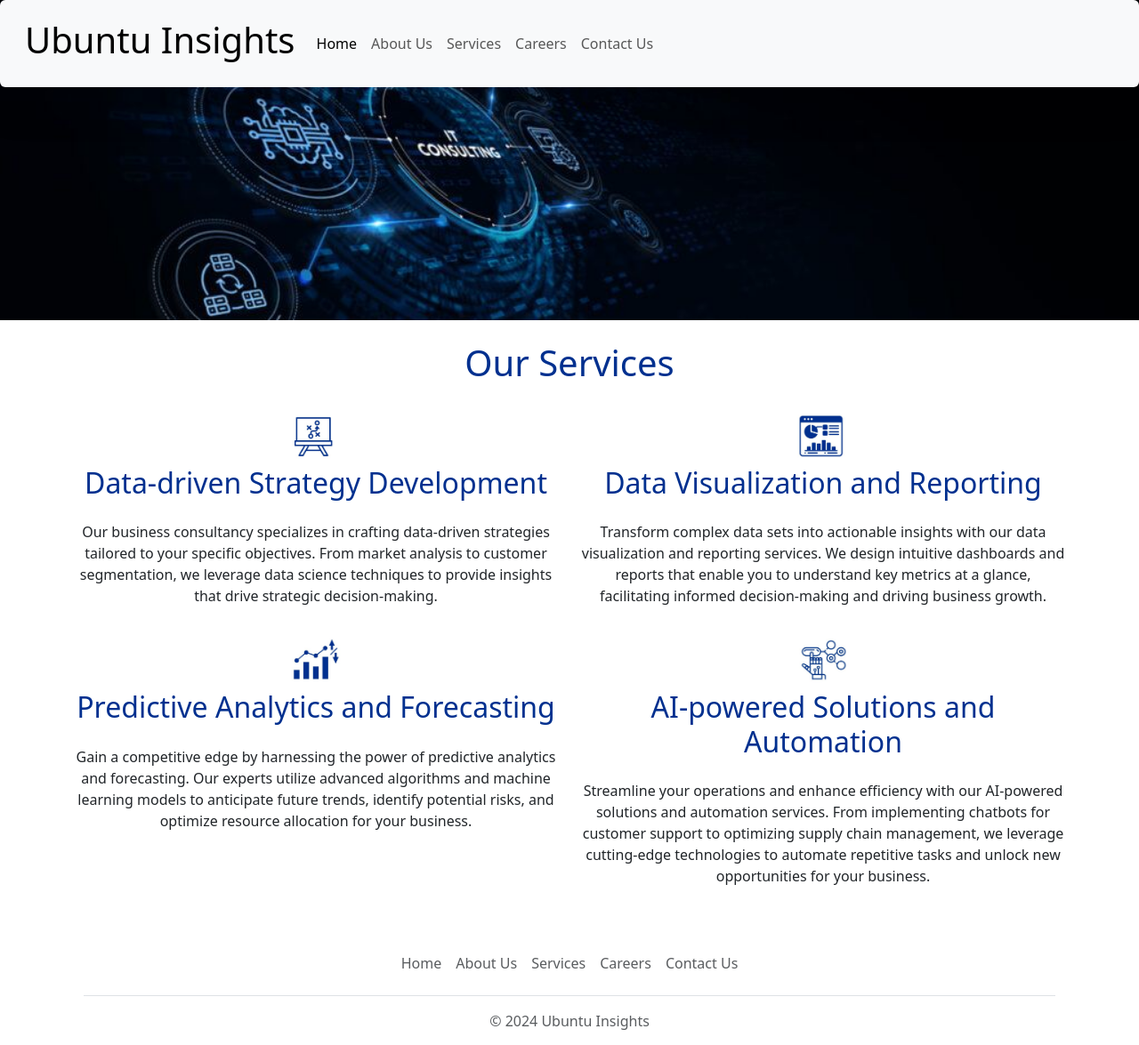
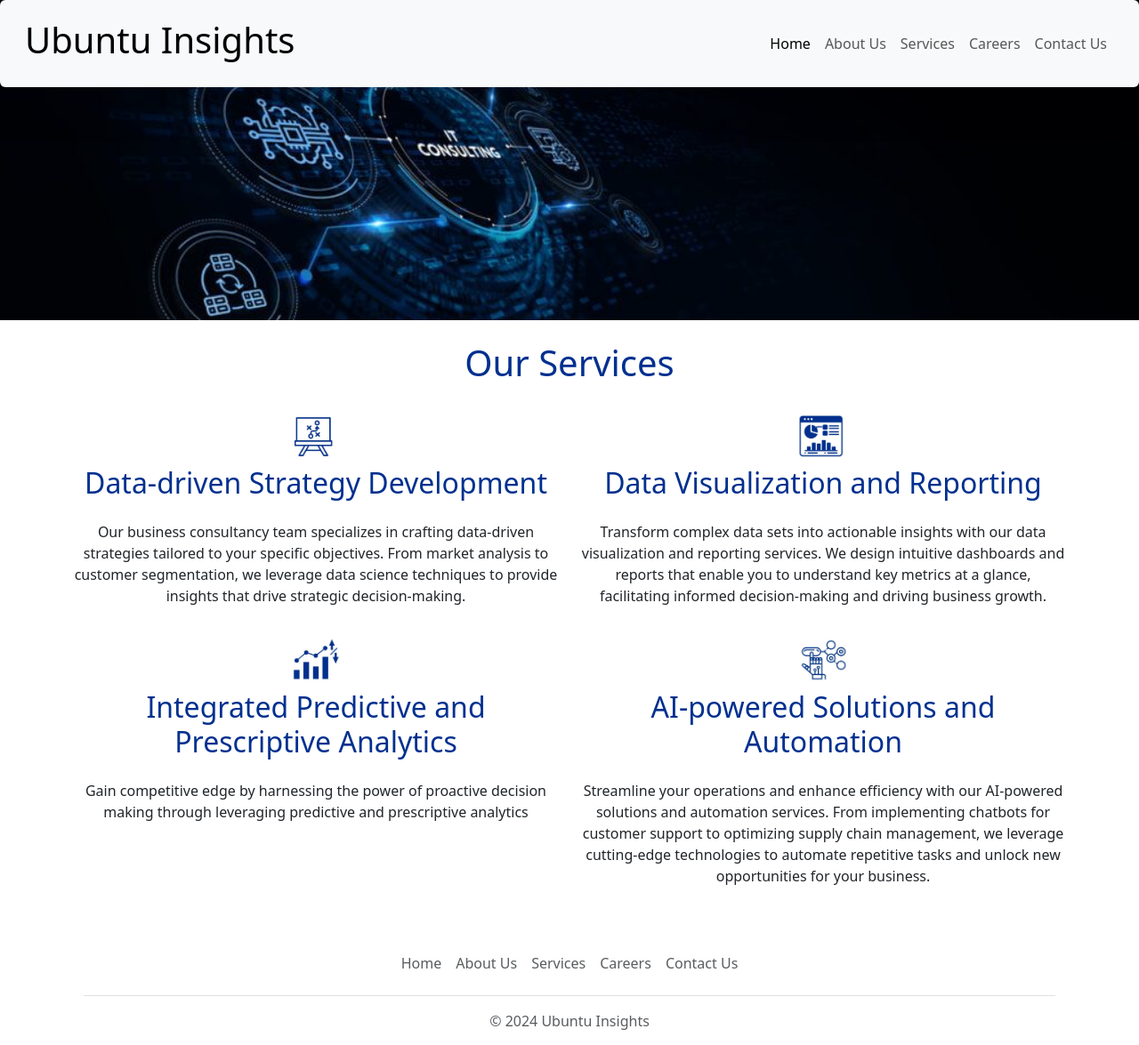
Before and after one commit to Matshisela/ubuntu-insights-website, a Flask app: page /services in a window 1280 px wide. Shown: the top 1175 px of the page at 89% size. Run offline with Flask 3, Linux system fonts and the light colour scheme.

Commit message:
first_changes

```diff
--- a/templates/nav.html
+++ b/templates/nav.html
@@ -4,7 +4,7 @@
     <button class="navbar-toggler" type="button" data-bs-toggle="collapse" data-bs-target="#navbarNavDropdown" aria-controls="navbarNavDropdown" aria-expanded="false" aria-label="Toggle navigation">
       <span class="navbar-toggler-icon"></span>
     </button>
-    <div class="collapse navbar-collapse" id="navbarNavDropdown">
+    <div class="collapse navbar-collapse justify-content-end" id="navbarNavDropdown">
       <ul class="navbar-nav">
         <li class="nav-item">
           <a class="nav-link active" aria-current="page" href="/">Home</a>
--- a/templates/services.html
+++ b/templates/services.html
@@ -42,7 +42,7 @@
          <div class="column text-center">
              <img src="/static/data_strategy.JPG", height = "50">
             <h2 class= "text-center mt-2 mb-4 custom-heading"> Data-driven Strategy Development</h2>
-            <p>Our business consultancy specializes in crafting data-driven strategies tailored to your specific objectives. From market analysis to customer segmentation, we leverage data science techniques to provide insights that drive strategic decision-making.
+            <p>Our business consultancy team specializes in crafting data-driven strategies tailored to your specific objectives. From market analysis to customer segmentation, we leverage data science techniques to provide insights that drive strategic decision-making.
 
       </p>
          </div>
@@ -57,8 +57,8 @@
 
          <div class="column text-center">
             <img src="/static/predictive.JPG", height = "50">
-            <h2 class= "text-center mt-2 mb-4 custom-heading">Predictive Analytics and Forecasting</h2>
-            <p> Gain a competitive edge by harnessing the power of predictive analytics and forecasting. Our experts utilize advanced algorithms and machine learning models to anticipate future trends, identify potential risks, and optimize resource allocation for your business.</p>
+            <h2 class= "text-center mt-2 mb-4 custom-heading">Integrated Predictive and Prescriptive Analytics</h2>
+            <p> Gain competitive edge by harnessing the power of proactive decision making through leveraging predictive and prescriptive analytics</p>
          </div>
 
 
```
